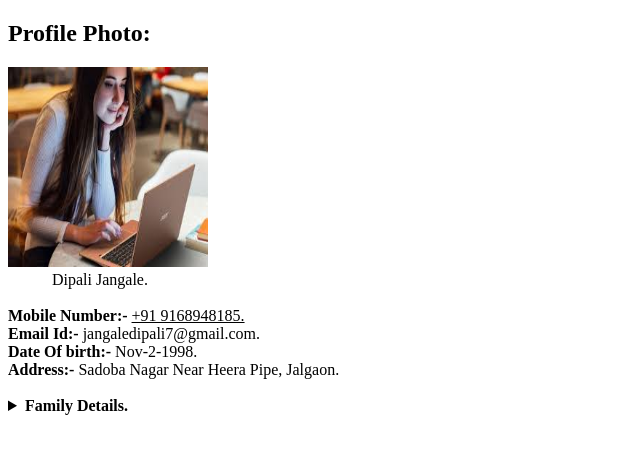
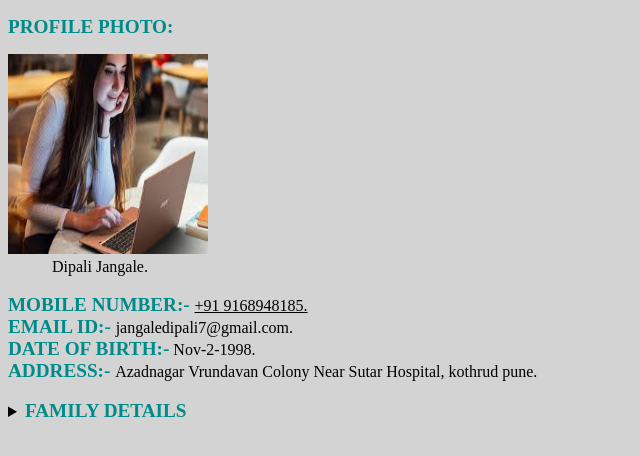
Before and after one commit to dipali211/MyProfile, a plain HTML site: page personal.html in a window 1280 px wide. Shown: the whole page, without its empty margins (0-640 px from the left). Drawn offline with Linux system fonts and the light colour scheme.

Commit message:
personal.html fontsize,name colors
personal.html fontsize ,name colors

```diff
--- a/personal.html
+++ b/personal.html
@@ -1,27 +1,34 @@
 <!DOCTYPE html>
 <html>
     <style>
+
         img {
             width: 200px;
             height: 200px;
         }
+
+       h2,.mobileNumber,.emailId,.DateOfBirth,.Address,.familyDetails{
+        color: darkcyan;
+        font-size: larger;
+
+       }
 
     </style>
     <head>
         <title> Personal Information </title>
 
     </head>
-    <body>
-        <h2> Profile Photo: </h2>
+    <body style="background-color: lightgray;" >
+        <h2 > PROFILE PHOTO: </h2>
         <img src="images (5).jpg"> <br>
 
-        <label> &nbsp; &nbsp; &nbsp; &nbsp; &nbsp; &nbsp;Dipali Jangale. </label><br><br>
-        <label> <b >Mobile Number:- </b> <u> +91 9168948185.</u></label><br>
-        <label> <b> Email Id:- </b> jangaledipali7@gmail.com.  </label><br>
-        <label> <b> Date Of birth:-</b> Nov-2-1998. </label><br>
-        <label> <b> Address:- </b> Sadoba Nagar Near Heera Pipe, Jalgaon. </label><br><br>
+        <label > &nbsp; &nbsp; &nbsp; &nbsp; &nbsp; &nbsp;Dipali Jangale. </label><br><br>
+        <label> <b class="mobileNumber">MOBILE NUMBER:- </b> <u> +91 9168948185.</u></label><br>
+        <label> <b class="emailId"> EMAIL ID:- </b> jangaledipali7@gmail.com.  </label><br>
+        <label> <b class="DateOfBirth"> DATE OF BIRTH:-</b> Nov-2-1998. </label><br>
+        <label> <b class="Address"> ADDRESS:- </b> Azadnagar Vrundavan Colony Near Sutar Hospital, kothrud pune. </label><br><br>
         <details>
-            <summary><b>Family Details.  </b> </summary><br>
+            <summary><b class="familyDetails"> FAMILY DETAILS  </b> </summary><br>
 
             <ul>
               <li> Father Name:- Vasudeo Jangale.</li>
```
Also changed, not shown: techstack.html (+1 -1 lines).
